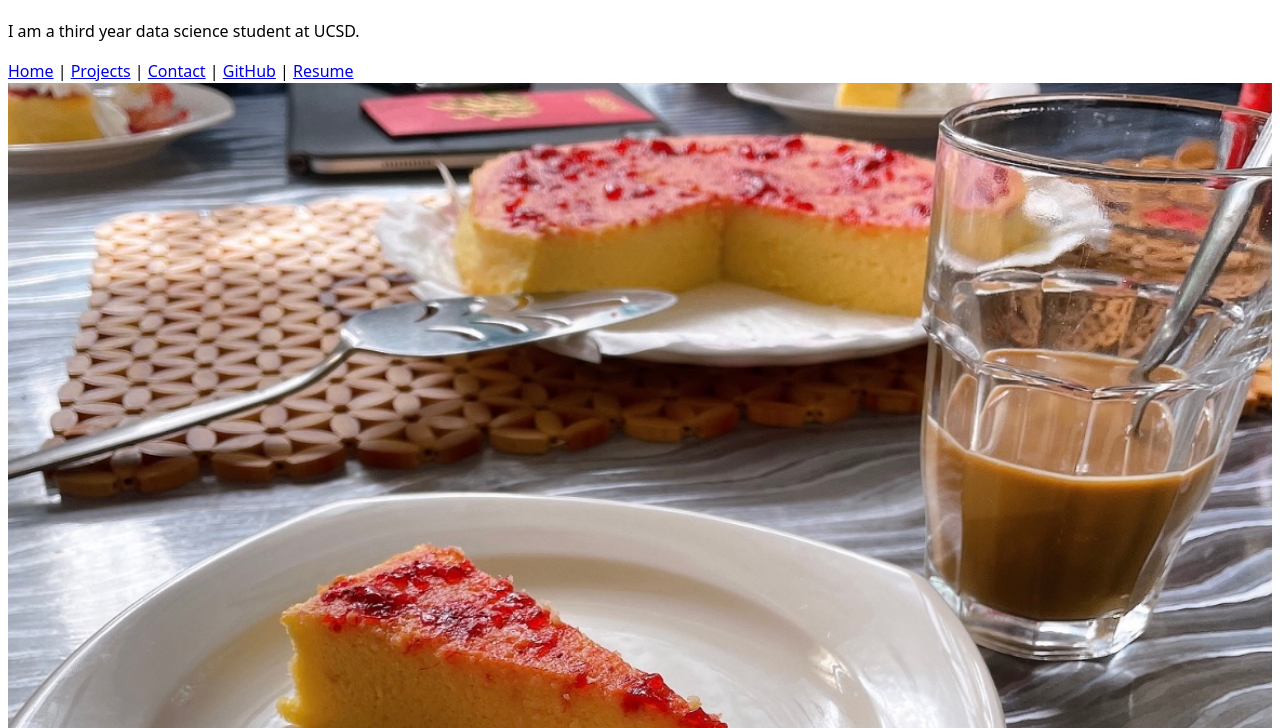
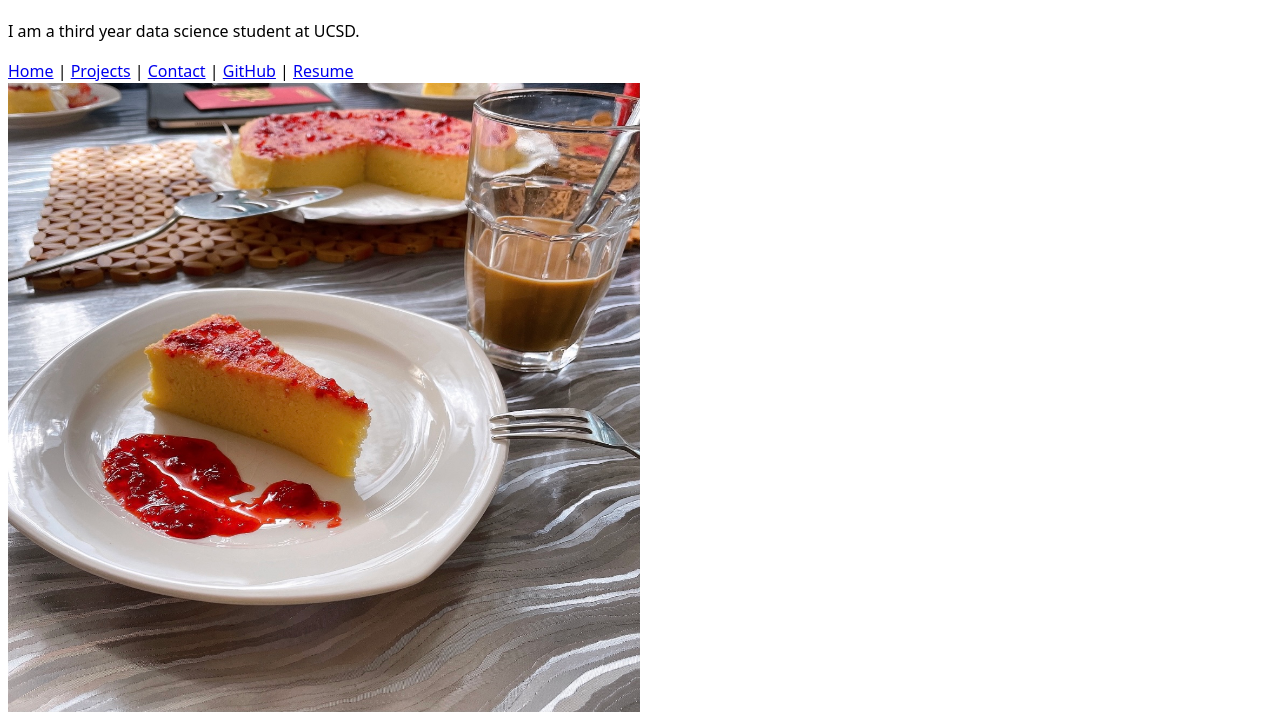
Before and after one commit to vmlau/portfolio, a plain HTML site: page index.html in a window 1280 px wide. Shown: the part 72-800 px from the top of the page. Drawn offline with Linux system fonts and the light colour scheme.

Commit message:
Update style.css

```diff
--- a/style.css
+++ b/style.css
@@ -4,7 +4,7 @@ body {
 	 */
   font: 100%/1.5 system-ui;
   img {
-  width: 100%; /* Image will take 100% of its parent container's width */
+  max-width: 50%; /* Image will take 100% of its parent container's width */
   height: auto; /* Height will adjust automatically to maintain aspect ratio */
     }
 }
```
